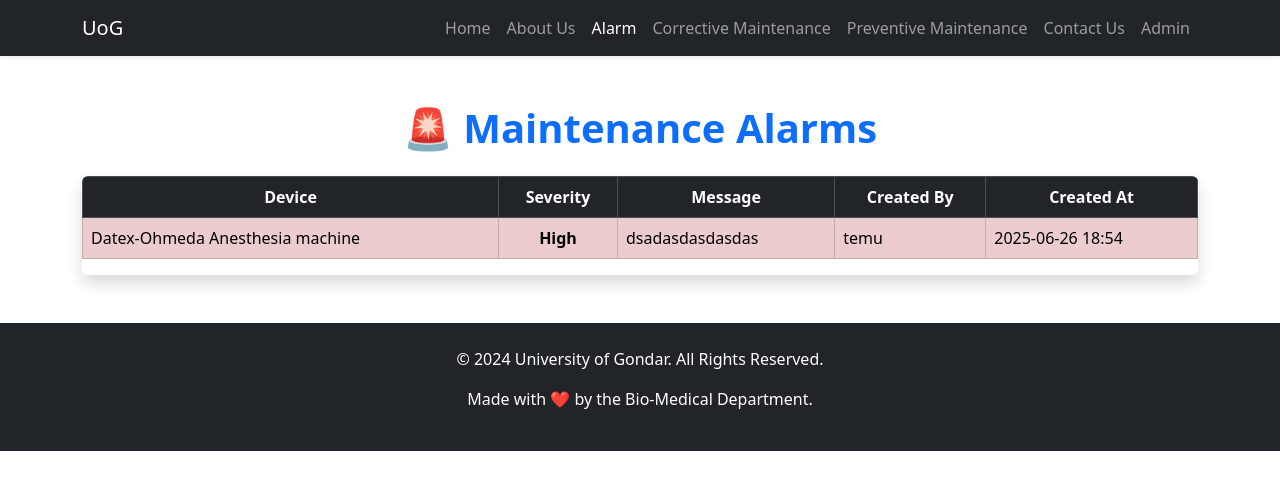
After one commit to Dagim-Zeynu/temu-s-project, a Django app: page /alarm/ in a window 1280 px wide. The commit adds this page. Shown: the top 490 px of the page. Run offline with Django 5.2, Linux system fonts and the light colour scheme; data comes from the database, SQL or seed files in the repository; both versions use the stored data as it was after the commit.

Commit message:
some change

```diff
--- a/item/models.py
+++ b/item/models.py
@@ -35,7 +35,6 @@ class Corrective_maintenance(models.Model):
     def __str__(self):
         return f"{self.name} - {self.serial_number}"
 
-
 class Preventive_maintenance(models.Model):
     name = models.CharField(max_length=100, verbose_name="Equipment Name")
     model = models.CharField(max_length=100, verbose_name="Model")
@@ -65,3 +64,22 @@ class Preventive_maintenance(models.Model):
 
     def __str__(self):
         return f"{self.name} - {self.serial_number}"
+
+class MaintenanceAlarm(models.Model):
+    SEVERITY_CHOICES = [
+        ('high', 'High'),
+        ('moderate', 'Moderate'),
+        ('low', 'Low')
+    ]
+
+    device = models.ForeignKey(Medical_device_inventory, on_delete=models.CASCADE, related_name='alarms')
+    corrective_maintenance = models.ForeignKey(Corrective_maintenance, on_delete=models.SET_NULL, null=True, blank=True, related_name='alarms')
+    preventive_maintenance = models.ForeignKey(Preventive_maintenance, on_delete=models.SET_NULL, null=True, blank=True, related_name='alarms')
+
+    severity = models.CharField(max_length=10, choices=SEVERITY_CHOICES)
+    message = models.TextField(max_length=1000, verbose_name="Alarm Message / Maintenance Required")
+    created_by = models.ForeignKey(User, on_delete=models.SET_NULL, null=True)
+    created_at = models.DateTimeField(auto_now_add=True)
+
+    def __str__(self):
+        return f"Alarm: {self.device.name} - {self.severity.capitalize()}"
--- /dev/null
+++ b/item/templates/alarm_list.html
@@ -0,0 +1,76 @@
+{% extends "base.html" %}
+{% load static %}
+
+{% block title %}Maintenance Alarms{% endblock %}
+
+{% block content %}
+<!-- Navbar -->
+<nav class="navbar navbar-expand-lg navbar-dark bg-dark shadow-sm mb-4">
+    <div class="container">
+        <a class="navbar-brand" href="#">UoG</a>
+        <button class="navbar-toggler" type="button" data-bs-toggle="collapse" data-bs-target="#navbarNavAlarm" aria-controls="navbarNavAlarm" aria-expanded="false" aria-label="Toggle navigation">
+            <span class="navbar-toggler-icon"></span>
+        </button>
+        <div class="collapse navbar-collapse" id="navbarNavAlarm">
+            <ul class="navbar-nav ms-auto">
+                <li class="nav-item"><a class="nav-link" href="{% url 'home' %}">Home</a></li>
+                <li class="nav-item"><a class="nav-link" href="#about">About Us</a></li>
+                <li class="nav-item"><a class="nav-link active" href="/alarm">Alarm</a></li>
+                <li class="nav-item"><a class="nav-link" href="/maintenance">Corrective Maintenance</a></li>
+                <li class="nav-item"><a class="nav-link" href="/preventive/">Preventive Maintenance</a></li>
+                <li class="nav-item"><a class="nav-link" href="#mission">Contact Us</a></li>
+                <li class="nav-item"><a class="nav-link" href="/admin/">Admin</a></li>
+            </ul>
+        </div>
+    </div>
+</nav>
+
+<!-- Main Content -->
+<div class="container my-5">
+
+    <h1 class="mb-4 text-center text-primary fw-bold">🚨 Maintenance Alarms</h1>
+
+    <div class="table-responsive shadow rounded">
+        <table class="table table-bordered table-hover table-striped align-middle">
+            <thead class="table-dark text-center">
+                <tr>
+                    <th scope="col">Device</th>
+                    <th scope="col">Severity</th>
+                    <th scope="col">Message</th>
+                    <th scope="col">Created By</th>
+                    <th scope="col">Created At</th>
+                </tr>
+            </thead>
+            <tbody>
+                {% for alarm in alarms %}
+                <tr class="
+                    {% if alarm.severity == 'high' %}table-danger
+                    {% elif alarm.severity == 'moderate' %}table-warning
+                    {% elif alarm.severity == 'low' %}table-success
+                    {% endif %}
+                ">
+                    <td>{{ alarm.device.name }}</td>
+                    <td class="fw-bold text-center">{{ alarm.get_severity_display }}</td>
+                    <td>{{ alarm.message }}</td>
+                    <td>{{ alarm.created_by }}</td>
+                    <td>{{ alarm.created_at|date:"Y-m-d H:i" }}</td>
+                </tr>
+                {% empty %}
+                <tr>
+                    <td colspan="5" class="text-center py-4">No alarms found</td>
+                </tr>
+                {% endfor %}
+            </tbody>
+        </table>
+    </div>
+
+</div>
+
+<!-- Footer -->
+<footer class="bg-dark text-white py-4 mt-5">
+    <div class="container text-center">
+        <p>&copy; 2024 University of Gondar. All Rights Reserved.</p>
+        <p>Made with ❤️ by the Bio-Medical Department.</p>
+    </div>
+</footer>
+{% endblock %}
--- a/item/templates/home.html
+++ b/item/templates/home.html
@@ -19,6 +19,9 @@
                 </li>
                 <li class="nav-item">
                     <a class="nav-link" href="#about">About Us</a>
+                </li>
+                <li class="nav-item">
+                    <a class="nav-link" href="/alarm">Alarm</a>
                 </li>
                 <li class="nav-item">
                     <a class="nav-link" href="/maintenance">Corrective Maintenance</a>
--- a/item/urls.py
+++ b/item/urls.py
@@ -12,5 +12,5 @@ urlpatterns = [
 
     # Preventive Maintenance URLs
     path('preventive/', views.preventive_maintenance_list, name='preventive_maintenance_list'),
-
+    path('alarm/', views.alarm_list, name='alarm_list'),
 ]
--- a/item/views.py
+++ b/item/views.py
@@ -1,5 +1,5 @@
 from django.shortcuts import render, get_object_or_404, redirect
-from .models import Medical_device_inventory, Corrective_maintenance, Preventive_maintenance
+from .models import Medical_device_inventory, Corrective_maintenance, Preventive_maintenance, MaintenanceAlarm
 from django.contrib.auth.decorators import login_required
 
 def home(request):
@@ -73,3 +73,6 @@ def create_preventive_maintenance(request):
             steps_taken_to_ensure_continued_performance_of_maintenance_task=steps,
         )
     return redirect('preventive_maintenance_list')
+def alarm_list(request):
+    alarms = MaintenanceAlarm.objects.all().order_by('-created_at')
+    return render(request, 'alarm_list.html', {'alarms': alarms})
```
Also changed, not shown: item/admin.py (+54 -32 lines), db.sqlite3, item/migrations/0005_maintenancealarm.py (added), 1 other file.
